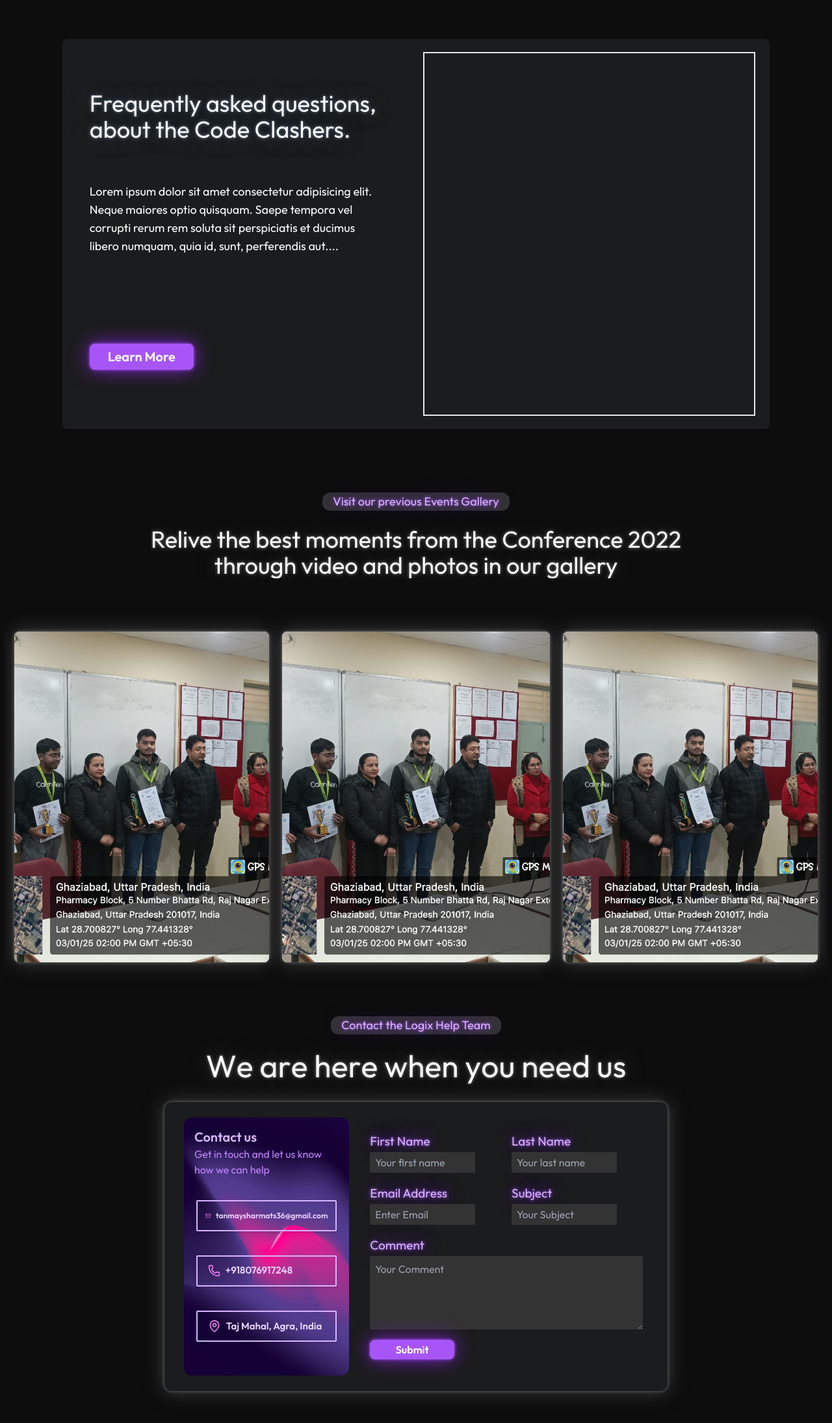
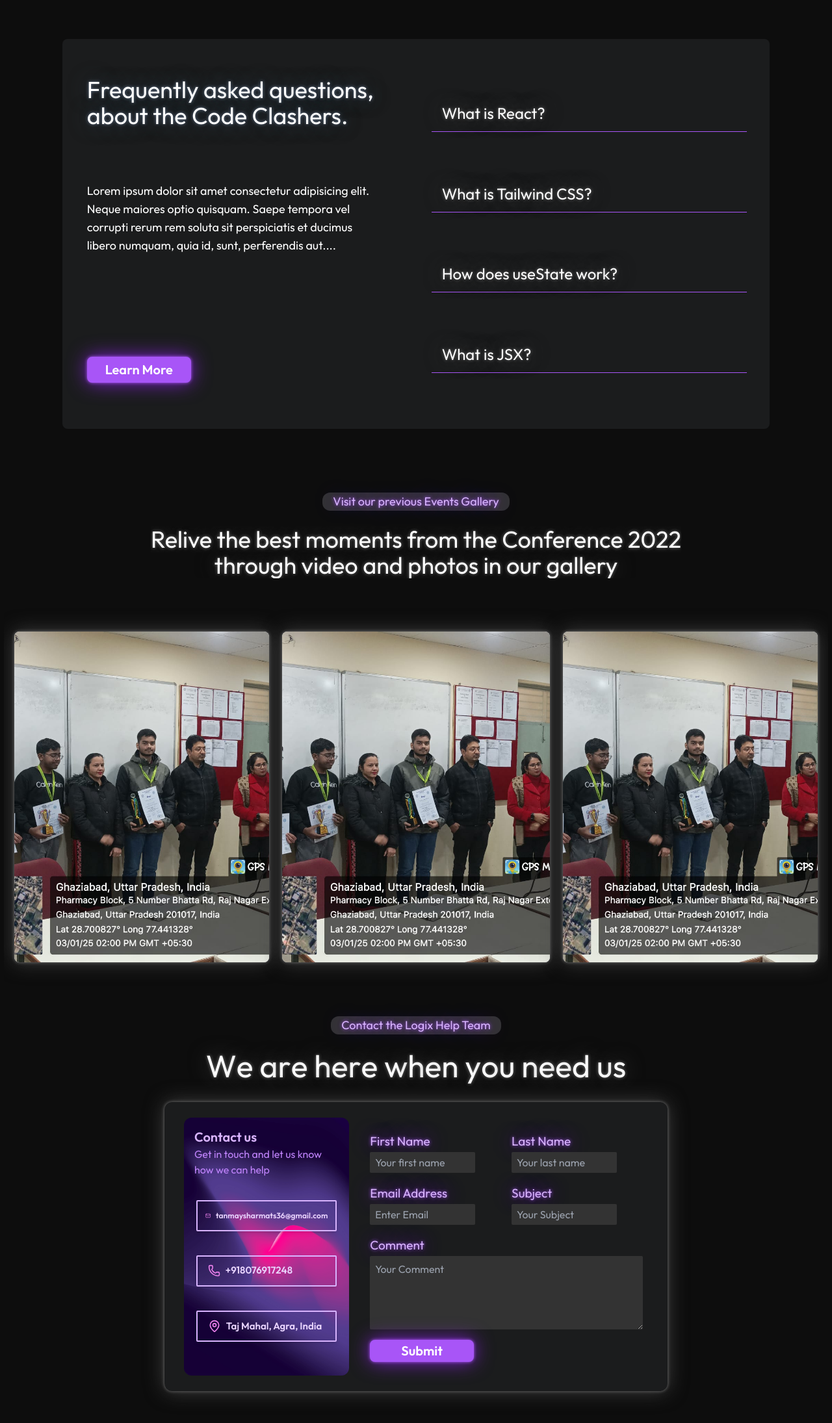
Before and after one commit to Tanmay-vats-sharma/Logix, a React (Vite) app in the folder Logix_Frontend/: page /events in a window 1280 px wide. Shown: the part 980-3170 px from the top of the page at 65% size. Built offline with nearby package versions, Linux system fonts and the light colour scheme; a web font is replaced by a local one; what tailwindcss-motion would draw is missing.

Commit message:
Ques component faqs added with functionality

```diff
--- a/Logix_Frontend/src/components/pages/eventPage/Contact Us/ContactForm.jsx
+++ b/Logix_Frontend/src/components/pages/eventPage/Contact Us/ContactForm.jsx
@@ -60,7 +60,10 @@ const ContactForm = () => {
           ></textarea>
         </div>
         <div className="p-2 flex flex-col items-start lg:h-[50px] w-[100%] justify-start">
-          <Button height="30px" width="130px" value="Submit"></Button>
+          <Button
+            value="Submit"
+            className="text-xl h-10 w-36 lg:w-40"
+          ></Button>
         </div>
       </div>
     </>
--- a/Logix_Frontend/src/components/pages/eventPage/FAQ/FAQ.jsx
+++ b/Logix_Frontend/src/components/pages/eventPage/FAQ/FAQ.jsx
@@ -1,13 +1,14 @@
 import React from "react";
 import LearnMore from "./LearnMore";
+import Ques from "./Ques";
 
 const Faq = () => {
   return (
-    <section className="h-[175vh] lg:h-[75vh]  w-[99vw] lg:w-[85vw] mt-10 flex flex-col lg:flex-row justify-evenly  bg-[#1b1c1d] rounded-lg items-center  overflow-hidden">
+    <section className="h-[110vh] lg:h-[75vh]  w-[99vw] lg:w-[85vw] mt-10 flex flex-col lg:flex-row justify-evenly lg:justify-evenly  bg-[#1b1c1d] rounded-lg items-center  overflow-hidden">
       <LearnMore></LearnMore>
-      <div className="h-[80vh] w-[97vw] lg:w-[47%] lg:h-[70vh] border-2"></div>
+      <Ques></Ques>
     </section>
   );
-}
+};
 
 export default Faq;
--- a/Logix_Frontend/src/components/pages/eventPage/FAQ/LearnMore.jsx
+++ b/Logix_Frontend/src/components/pages/eventPage/FAQ/LearnMore.jsx
@@ -5,13 +5,13 @@ const LearnMore = () => {
   const block = useObserver({ once: false });
   const event = "Code Clashers"
   return (
-    <div ref={block.ref} className="h-[80vh] w-[97vw] lg:w-[47%] lg:h-[70vh] ">
+    <div ref={block.ref} className="h-[60vh] w-[97vw] lg:w-[47%] lg:h-[70vh] ">
       {block.isVisible && (
-        <div className="h-[100%] w-[100%] lg:w-[100%] lg:h-[100%]  flex flex-col justify-around p-5 motion-translate-x-in-[-25%] motion-translate-y-in-[0%]  motion-delay-[0ms]/translate motion-ease-linear motion-opacity-in-[0%] motion-duration-[800ms] motion-delay-[100ms] motion-duration-[800ms]/opacity motion-delay-[0ms]/opacity ">
-          <div className="text-3xl lg:text-4xl neon-slate-text text-wrap h-[10%] w-[98%] ">
+        <div className="h-[100%] w-[100%] lg:w-[100%] lg:h-[100%]  flex flex-col justify-around p-4 motion-translate-x-in-[-25%] motion-translate-y-in-[0%]  motion-delay-[0ms]/translate motion-ease-linear motion-opacity-in-[0%] motion-duration-[800ms] motion-delay-[100ms] motion-duration-[800ms]/opacity motion-delay-[0ms]/opacity ">
+          <div className="text-3xl lg:text-4xl neon-slate-text text-wrap h-[20%] w-[98%] ">
             Frequently asked questions, about the {event}.
           </div>
-          <div className="text-md sm:text-lg text-wrap h-[35%] lg:w-[95%] py-3 ">
+          <div className="text-md sm:text-lg text-wrap h-[45%] lg:w-[95%] py-3 ">
             <p>
               Lorem ipsum dolor sit amet consectetur adipisicing elit. Neque
               maiores optio quisquam. Saepe tempora vel corrupti rerum rem
@@ -19,7 +19,7 @@ const LearnMore = () => {
               perferendis aut....
             </p>
           </div>
-          <div className="h-[15%] lg:h-[10%]">
+          <div className="h-[10%] lg:h-[10%]">
             <Button value="Learn More" className="text-xl h-10 w-36 lg:w-40" />
           </div>
         </div>
--- a/Logix_Frontend/src/components/pages/eventPage/FAQ/Ques.jsx
+++ b/Logix_Frontend/src/components/pages/eventPage/FAQ/Ques.jsx
@@ -1,9 +1,52 @@
-import React from "react";
+import { useState } from "react";
+const Ques = () => {
+  const [openIndex, setOpenIndex] = useState(null);
 
-const Ques = () => {
+  const toggleAnswer = (index) => {
+    setOpenIndex(openIndex === index ? null : index);
+  };
+
+  const faqs = [
+    {
+      question: "What is React?",
+      answer: "React is a JavaScript library for building user interfaces.",
+    },
+    {
+      question: "What is Tailwind CSS?",
+      answer:
+        "Tailwind CSS is a utility-first CSS framework for designing modern websites.",
+    },
+    {
+      question: "How does useState work?",
+      answer:
+        "useState is a React hook that allows you to manage component state.",
+    },
+    {
+      question: "What is JSX?",
+      answer:
+        "JSX is a syntax extension for JavaScript that allows writing HTML inside React.",
+    },
+  ];
   return (
-    <>
-    </>
+    <div className="h-[48vh] w-[97vw] lg:w-[47%] lg:h-[70vh]">
+      <div className="h-[100%] w-[100%] lg:w-[100%] lg:h-[100%]  flex flex-col justify-evenly items-center ">
+        {faqs.map((faq, index) => (
+          <div key={index} className="border-b border-purple-500 w-[95%]">
+            <button
+              className="w-full text-left px-4 py-3    text-xl lg:text-2xl neon-neutral-text"
+              onClick={() => toggleAnswer(index)}
+            >
+              {faq.question}
+            </button>
+            {openIndex === index && (
+              <div className="px-4 py-2 text-xl text-gray-300 transition-all duration-300">
+                {faq.answer}
+              </div>
+            )}
+          </div>
+        ))}
+      </div>
+    </div>
   );
 }
 
```
